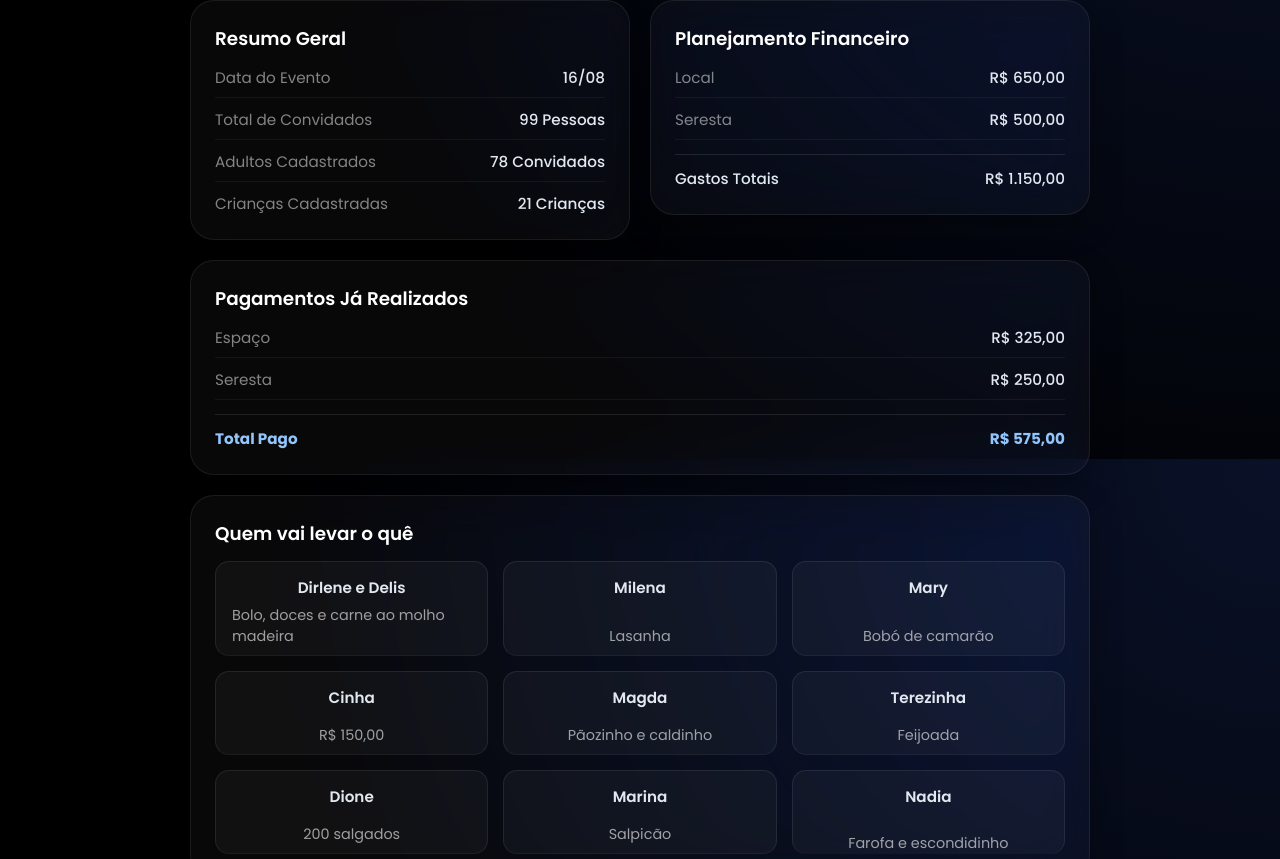
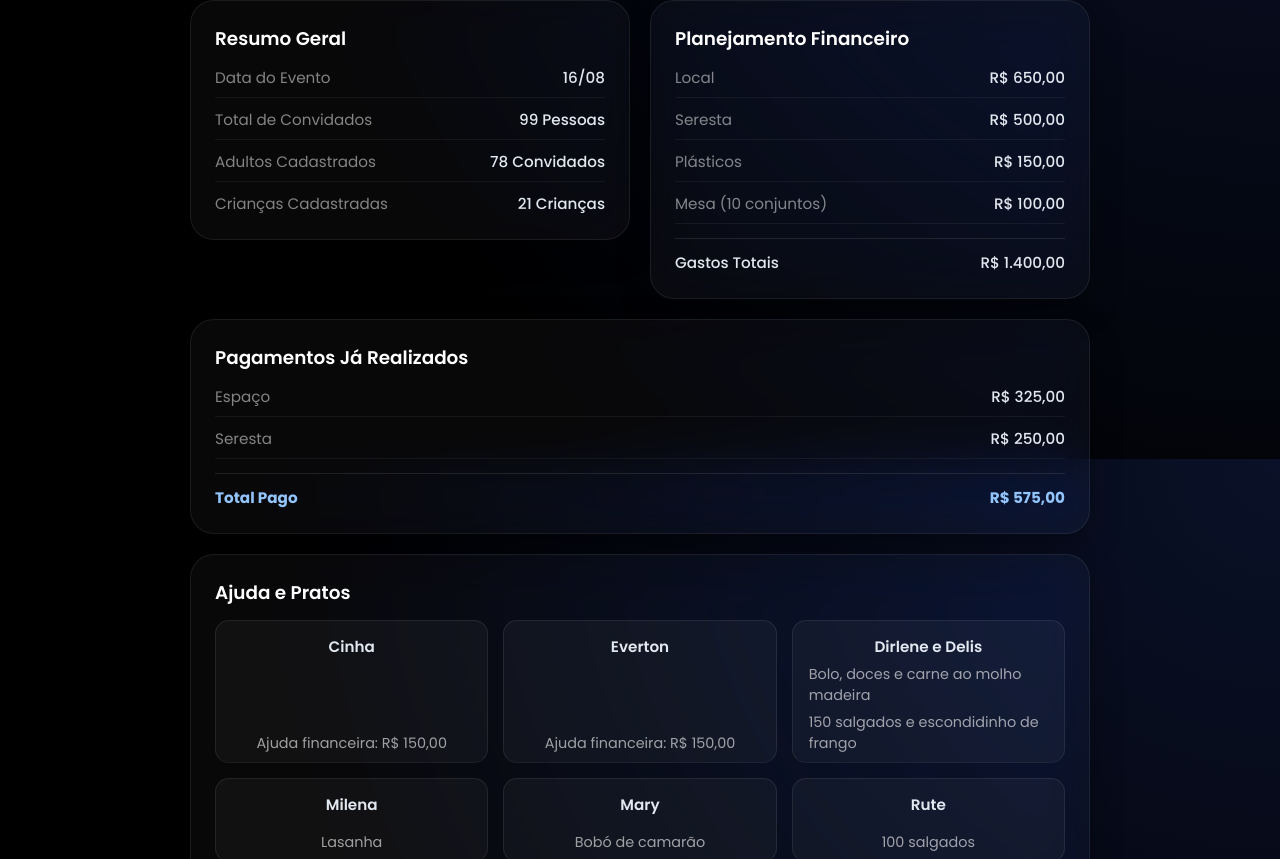
Before and after one commit to rcssic/furabucho, a React (Vite) app: page /#/aniversario-robgol in a window 1280 px wide. Shown: the part 341-1200 px from the top of the page. Built offline with nearby package versions, Linux system fonts and the light colour scheme.

Commit message:
Atualização Aniversario Robgol 3

```diff
--- a/src/pages/AniversarioRobgol/AniversarioRobgolPage.tsx
+++ b/src/pages/AniversarioRobgol/AniversarioRobgolPage.tsx
@@ -78,8 +78,10 @@ export default function RobgolAniversarioPage() {
                         <ul className="glass-data-list">
                             <li><span>Local</span> <strong>R$ 650,00</strong></li>
                             <li><span>Seresta</span> <strong>R$ 500,00</strong></li>
+                            <li><span>Plásticos</span> <strong>R$ 150,00</strong></li>
+                            <li><span>Mesa (10 conjuntos)</span> <strong>R$ 100,00</strong></li>
                             <li style={{ borderTop: '1px solid rgba(255,255,255,0.1)', paddingTop: '12px', marginTop: '4px' }}>
-                                <span><strong>Gastos Totais</strong></span> <strong>R$ 1.150,00</strong>
+                                <span><strong>Gastos Totais</strong></span> <strong>R$ 1.400,00</strong>
                             </li>
                         </ul>
                     </div>
@@ -98,17 +100,24 @@ export default function RobgolAniversarioPage() {
 
                     {/* Divisão dos Pratos (Estilo Quadro de Vagas/Provas do Concurso) */}
                     <div className="glass-card full">
-                        <h2>Quem vai levar o quê</h2>
+                        <h2>Ajuda e Pratos</h2>
                         <ul className="glass-data-list food-assignments-list" style={{ display: 'grid', gridTemplateColumns: 'repeat(auto-fit, minmax(250px, 1fr))', gap: '15px' }}>
-                            <li className="food-assignment"><strong>Dirlene e Delis</strong><span>Bolo, doces e carne ao molho madeira</span></li>
+                            <li className="food-assignment"><strong>Cinha</strong><span>Ajuda financeira: R$ 150,00</span></li>
+                            <li className="food-assignment"><strong>Everton</strong><span>Ajuda financeira: R$ 150,00</span></li>
+                            <li className="food-assignment">
+                                <strong>Dirlene e Delis</strong>
+                                <span>Bolo, doces e carne ao molho madeira</span>
+                                <span>150 salgados e escondidinho de frango</span>
+                            </li>
                             <li className="food-assignment"><strong>Milena</strong><span>Lasanha</span></li>
                             <li className="food-assignment"><strong>Mary</strong><span>Bobó de camarão</span></li>
-                            <li className="food-assignment"><strong>Cinha</strong><span>R$ 150,00</span></li>
+                            <li className="food-assignment"><strong>Rute</strong><span>100 salgados</span></li>
                             <li className="food-assignment"><strong>Magda</strong><span>Pãozinho e caldinho</span></li>
                             <li className="food-assignment"><strong>Terezinha</strong><span>Feijoada</span></li>
-                            <li className="food-assignment"><strong>Dione</strong><span>200 salgados</span></li>
+                            <li className="food-assignment"><strong>Dione</strong><span>100 salgados</span></li>
                             <li className="food-assignment"><strong>Marina</strong><span>Salpicão</span></li>
                             <li className="food-assignment"><strong>Nadia</strong><span>Farofa e escondidinho</span></li>
+                            <li className="food-assignment"><strong>Gina</strong><span>2 kg de carne</span></li>
                         </ul>
                     </div>
 
```
